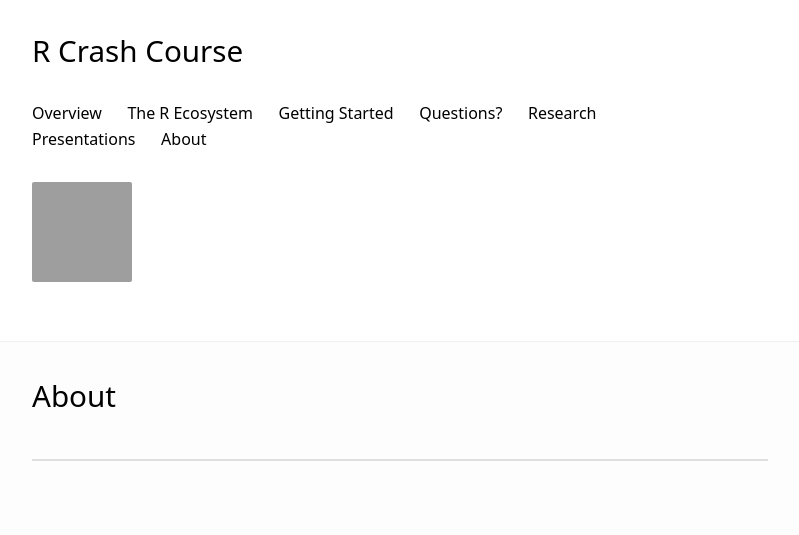
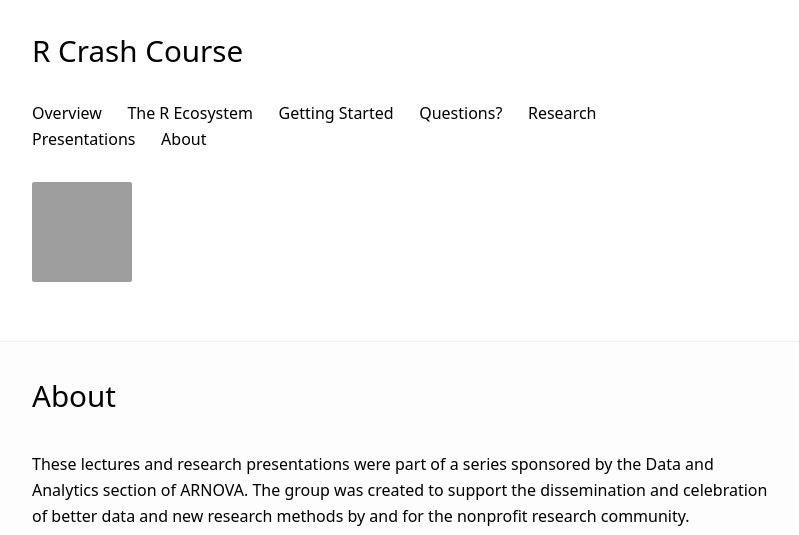
Before and after one commit to Nonprofit-Open-Data-Collective/r-crash-course, a Jekyll site: the page built from about.md, in a window 1280 px wide. Shown: the top 535 px of the page, without its empty margins (240-1039 px from the left). Built offline with Jekyll 4.4.1, drawn with Linux system fonts in a browser that asks for light colours; our own code applies the rules of GitHub Pages for plain Markdown files; some of the changed text lies outside the part shown; grey boxes are pictures that could not be loaded.

Commit message:
Update about.md

```diff
--- a/about.md
+++ b/about.md
@@ -2,10 +2,8 @@
 title: "About"
 ---
 
-<hr>
-<br>
+These lectures and research presentations were part of a series sponsored by the Data and Analytics section of ARNOVA. The group was created to support the dissemination and celebration of better data and new research methods by and for the nonprofit research community.
 
-<iframe width="560" height="560" src="https://www.youtube.com/embed/vv6umXQHzKs" title="YouTube video player" frameborder="0" allow="accelerometer; autoplay; clipboard-write; encrypted-media; gyroscope; picture-in-picture" allowfullscreen></iframe>
+> Better Data + Better Methods = Better Research
 
-<br>
-<hr>
+The presentations are archived at this site for posterity.
```
